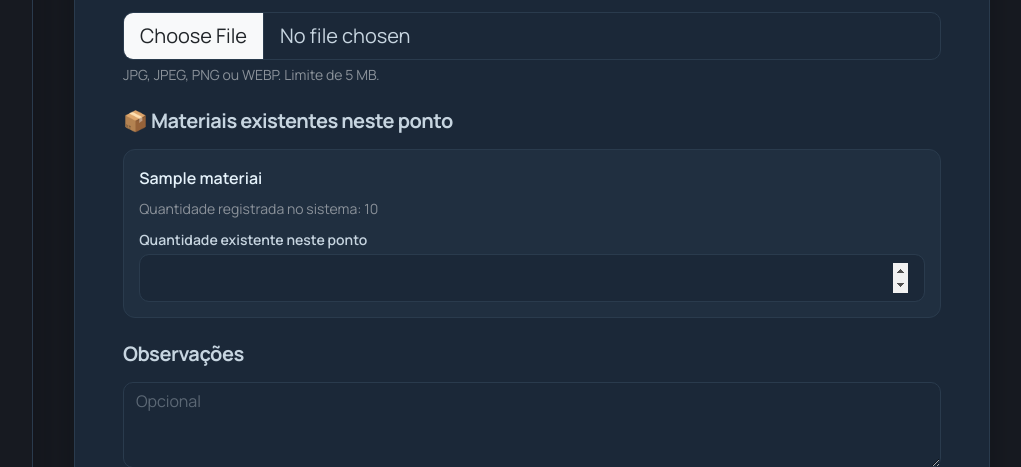
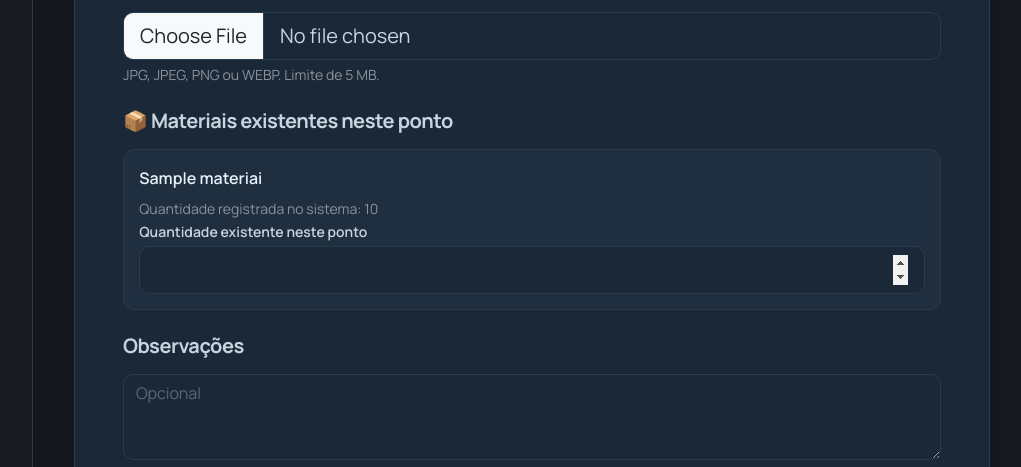
Before and after one commit to devcleristonjr/controle, a Flask app: page /coleta/novo in a window 1280 px wide. Shown: the part 1337-1804 px from the top of the page, without its empty margins (249-1270 px from the left). Run offline with Flask 3, Linux system fonts and the light colour scheme; tables that the repository leaves empty hold one stand-in row (values such as "Sample post"); parts of the project's set-up code (start-up, migrations or seed data) failed here and were passed over; some libraries are stand-ins or nearby versions.

Commit message:
Limpa blocos vazios do cadastro de materiais

```diff
--- a/app/templates/coleta_public/novo.html
+++ b/app/templates/coleta_public/novo.html
@@ -179,8 +179,6 @@
                 <div class="fw-semibold">{{ material.nome }}</div>
               </div>
               <div class="small text-muted">Quantidade registrada no sistema: {{ '%.0f'|format(snapshot.get('total', 0)) }}</div>
-              <div class="small text-muted"></div>
-              <div class="small text-muted mb-2"></div>
               <label class="form-label small mb-1" for="qtd_{{ material.id }}">Quantidade existente neste ponto</label>
               <input id="qtd_{{ material.id }}" class="form-control form-control-lg" type="number" min="0" step="1" name="qtd_{{ material.id }}" value="{{ request.form.get('qtd_' ~ material.id, '') }}">
             </div>
```
